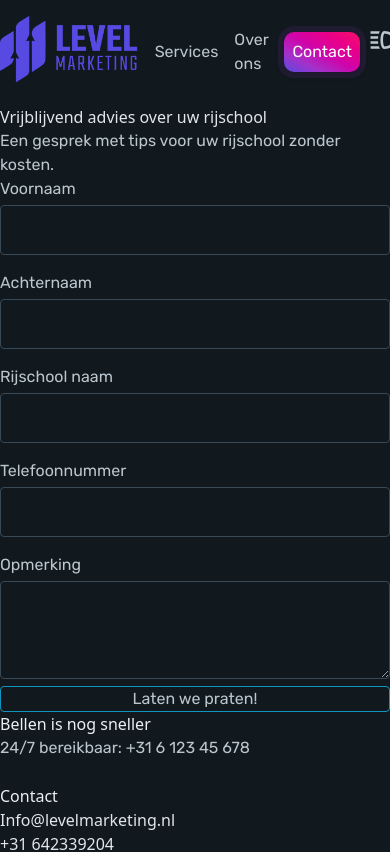
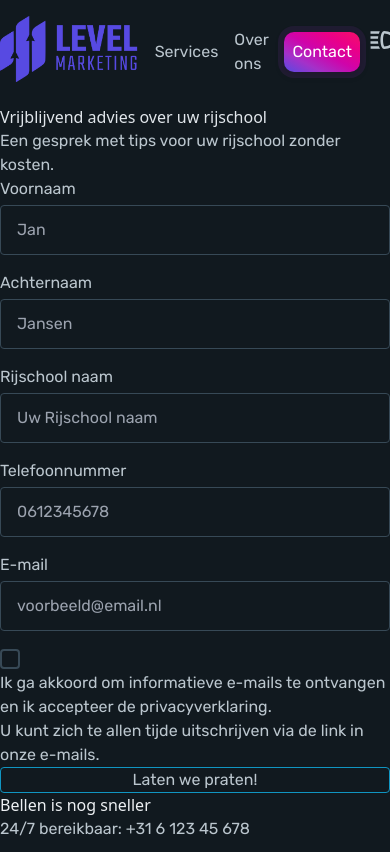
Before and after one commit to SmallSpaceco/smallspaceco, a SvelteKit app: page /contact in a window 390 px wide. Shown: the top 852 px of the page. Built offline with nearby package versions, Linux system fonts and the light colour scheme.

Commit message:
added SendInBlue Form

```diff
--- a/package.json
+++ b/package.json
@@ -10,7 +10,7 @@
 		"check:watch": "svelte-kit sync && svelte-check --tsconfig ./tsconfig.json --watch"
 	},
 	"devDependencies": {
-		"@sveltejs/adapter-auto": "^2.0.0",
+		"@sveltejs/adapter-auto": "^2.0.1",
 		"@sveltejs/kit": "^1.5.0",
 		"autoprefixer": "^10.4.14",
 		"postcss": "^8.4.21",
--- a/src/routes/Contact.svelte
+++ b/src/routes/Contact.svelte
@@ -1,6 +1,48 @@
 <script lang='ts'>
   import { page } from '$app/stores'
   import 'iconify-icon';
+  let succes = '';
+  let foutmelding = '';
+
+
+  const handleSubmit = async (event) => {
+    event.preventDefault();
+
+    const options = {
+      method: 'POST',
+      headers: {
+        accept: 'application/json',
+        'content-type': 'application/json',
+        'api-key': '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'
+      },
+      body: JSON.stringify({
+        attributes: {
+          FIRSTNAME: event.target.FIRSTNAME.value,
+          LASTNAME: event.target.LASTNAME.value,
+          SMS: event.target.SMS.value,
+          RIJSCHOOL: event.target.RIJSCHOOL.value,
+        },
+        listIds: [5],
+        updateEnabled: false,
+        email: event.target.EMAIL.value
+      })
+    };
+
+    const response = await fetch('https://api.sendinblue.com/v3/contacts', options);
+    const data = await response.json();
+
+    if (response.ok) {
+    // API-aanroep geslaagd
+    foutmelding = '';
+    succes = '🥳 Bedankt voor uw bericht. We nemen zo snel mogelijk contact met u op.';
+  } else {
+    // API-aanroep mislukt
+    foutmelding = "Foutmelding: " + data.message;
+    succes = '';
+  }
+
+  };
+
 </script>
 
 <!-- laten we praten -->
@@ -9,42 +51,51 @@
       <h2 class="text-4xl font-bold tracking-tight">Vrijblijvend advies over uw rijschool</h2>
       <p class="mt-2 text-lg leading-8 text-gray-500">Een gesprek met tips voor uw rijschool zonder kosten.</p>
       <div class="mt-16 flex flex-col gap-16 sm:gap-y-20 lg:flex-row">
-        <form action="#" method="POST" class="lg:flex-auto">
-          <div class="grid grid-cols-1 gap-x-8 gap-y-6 sm:grid-cols-2">
+        <form on:submit={handleSubmit} class="lg:flex-auto" autocomplete="on" id="sib-form" method="POST" action="https://fd40632e.sibforms.com/serve/MUIEALGteEaDVAxCcXMijG66ZdhxxSEVRIhqMXG_qrY3aMMSENJRQqu1gogO8rDJIGiHhtE7ENfx9_i-aQhAAyUKdFsM0E9lx5KweqCMMVTCLqdBUF1W1HQqztH-g0RLxUqt52rqEL031rEa1lh8ft061_tZKvUmX76m2hjNrbjXmVzvTCN5-CKHIA6-IqxBZ4_LOz9sIMG-FArO" data-type="subscription">
+          <div class="grid grid-cols-1 gap-x-8 gap-y-2 sm:grid-cols-2">
             <div>
-              <label for="first-name" class="block text-sm font-semibold leading-6">Voornaam</label>
+              <label for="FIRSTNAME" data-required="*" class="block text-sm font-semibold leading-6">Voornaam</label>
               <div class="mt-2.5">
-                <input type="text" name="first-name" id="first-name" autocomplete="given-name" class="block w-full rounded-md border-0 px-3.5 py-2 shadow-sm ring-1 ring-inset ring-gray-300 placeholder:text-gray-400 focus:ring-2 focus:ring-inset focus:ring-indigo-600 sm:text-sm sm:leading-6">
+                <input type="text" id="FIRSTNAME" placeholder="Jan" data-required="true" required name="FIRSTNAME" autocomplete="given-name" class="placeholder:text-gray-500 block w-full rounded-md border-0 px-3.5 py-2 shadow-sm ring-1 ring-inset ring-gray-300 focus:ring-2 focus:ring-inset focus:ring-indigo-600 sm:text-sm sm:leading-6">
               </div>
             </div>
             <div>
-              <label for="last-name" class="block text-sm font-semibold leading-6">Achternaam</label>
+              <label for="LASTNAME" class="block text-sm font-semibold leading-6">Achternaam</label>
               <div class="mt-2.5">
-                <input type="text" name="last-name" id="last-name" autocomplete="family-name" class="block w-full rounded-md border-0 px-3.5 py-2 text-gray-900 shadow-sm ring-1 ring-inset ring-gray-300 placeholder:text-gray-400 focus:ring-2 focus:ring-inset focus:ring-indigo-600 sm:text-sm sm:leading-6">
+                <input type="text" name="LASTNAME" id="LASTNAME" placeholder="Jansen" autocomplete="family-name" class="block w-full rounded-md border-0 px-3.5 py-2 shadow-sm ring-1 ring-inset ring-gray-300 placeholder:text-gray-500 focus:ring-2 focus:ring-inset focus:ring-indigo-600 sm:text-sm sm:leading-6">
               </div>
             </div>
             <div>
-              <label for="budget" class="block text-sm font-semibold leading-6">Rijschool naam</label>
+              <label for="RIJSCHOOL" class="block text-sm font-semibold leading-6" data-required="*">Rijschool naam</label>
               <div class="mt-2.5">
-                <input id="budget" name="budget" type="text" class="block w-full rounded-md border-0 px-3.5 py-2 text-gray-900 shadow-sm ring-1 ring-inset ring-gray-300 placeholder:text-gray-400 focus:ring-2 focus:ring-inset focus:ring-indigo-600 sm:text-sm sm:leading-6">
+                <input id="RIJSCHOOL" name="RIJSCHOOL" type="text" placeholder="Uw Rijschool naam" data-required="true" required class="placeholder:text-gray-500 block w-full rounded-md border-0 px-3.5 py-2 shadow-sm ring-1 ring-inset ring-gray-300 focus:ring-2 focus:ring-inset focus:ring-indigo-600 sm:text-sm sm:leading-6">
               </div>
             </div>
             <div>
-              <label for="website" class="block text-sm font-semibold leading-6">Telefoonnummer</label>
+              <label for="SMS" class="block text-sm font-semibold leading-6">Telefoonnummer</label>
               <div class="mt-2.5">
-                <input type="url" name="website" id="website" class="block w-full rounded-md border-0 px-3.5 py-2 text-gray-900 shadow-sm ring-1 ring-inset ring-gray-300 placeholder:text-gray-400 focus:ring-2 focus:ring-inset focus:ring-indigo-600 sm:text-sm sm:leading-6">
+                <input type="tel" name="SMS" id="SMS" placeholder="0612345678" data-required="true" required class="block w-full rounded-md border-0 px-3.5 py-2 shadow-sm ring-1 ring-inset ring-gray-300 placeholder:text-gray-500 focus:ring-2 focus:ring-inset focus:ring-indigo-600 sm:text-sm sm:leading-6">
               </div>
             </div>
-            <div class="sm:col-span-2">
-              <label for="message" class="block text-sm font-semibold leading-6">Opmerking</label>
+            <div>
+              <label for="EMAIL" class="block text-sm font-semibold leading-6" data-required="*">E-mail</label>
               <div class="mt-2.5">
-                <textarea id="message" name="message" rows="4" class="block w-full rounded-md border-0 px-3.5 py-2 text-gray-900 shadow-sm ring-1 ring-inset ring-gray-300 placeholder:text-gray-400 focus:ring-2 focus:ring-inset focus:ring-indigo-600 sm:text-sm sm:leading-6"></textarea>
+                <input id="EMAIL" name="EMAIL" type="text" placeholder="voorbeeld@email.nl" data-required="true" required class="placeholder:text-gray-500 block w-full rounded-md border-0 px-3.5 py-2 shadow-sm ring-1 ring-inset ring-gray-300 focus:ring-2 focus:ring-inset focus:ring-indigo-600 sm:text-sm sm:leading-6">
               </div>
             </div>
           </div>
+          <div class="flex mt-3">
+            <input type="checkbox" class="mr-3" value="1" id="OPT_IN" name="OPT_IN" />
+            <div>
+              <p>Ik ga akkoord om informatieve e-mails te ontvangen en ik accepteer de privacyverklaring.</p>
+              <p class="text-xs mt-1.5">U kunt zich te allen tijde uitschrijven via de link in onze e-mails.</p>
+            </div>
+          </div>
           <div class="mt-10">
-            <button type="submit" class="block w-full rounded-md bg-indigo-600 px-3.5 py-2.5 text-center text-sm font-semibold text-white shadow-sm buttongradient focus-visible:outline focus-visible:outline-2 focus-visible:outline-offset-2">Laten we praten!</button>
+            <button type="submit" form="sib-form" class="block w-full rounded-md bg-indigo-600 px-3.5 py-2.5 text-center text-sm font-semibold text-white shadow-sm buttongradient focus-visible:outline focus-visible:outline-2 focus-visible:outline-offset-2">Laten we praten!</button>
           </div>
+          <p class="text-center mt-3 text-md text-indigo-700">{succes}</p>
+          <p class="text-center mt-3 text-md text-red-600">{foutmelding}</p>
           <div>
             <!-- bellen is sneller -->
             <div class="mt-6 text-sm text-center text-gray-500">
```
Also changed, not shown: 1 other file (tests, documents, lock files or other folders).
